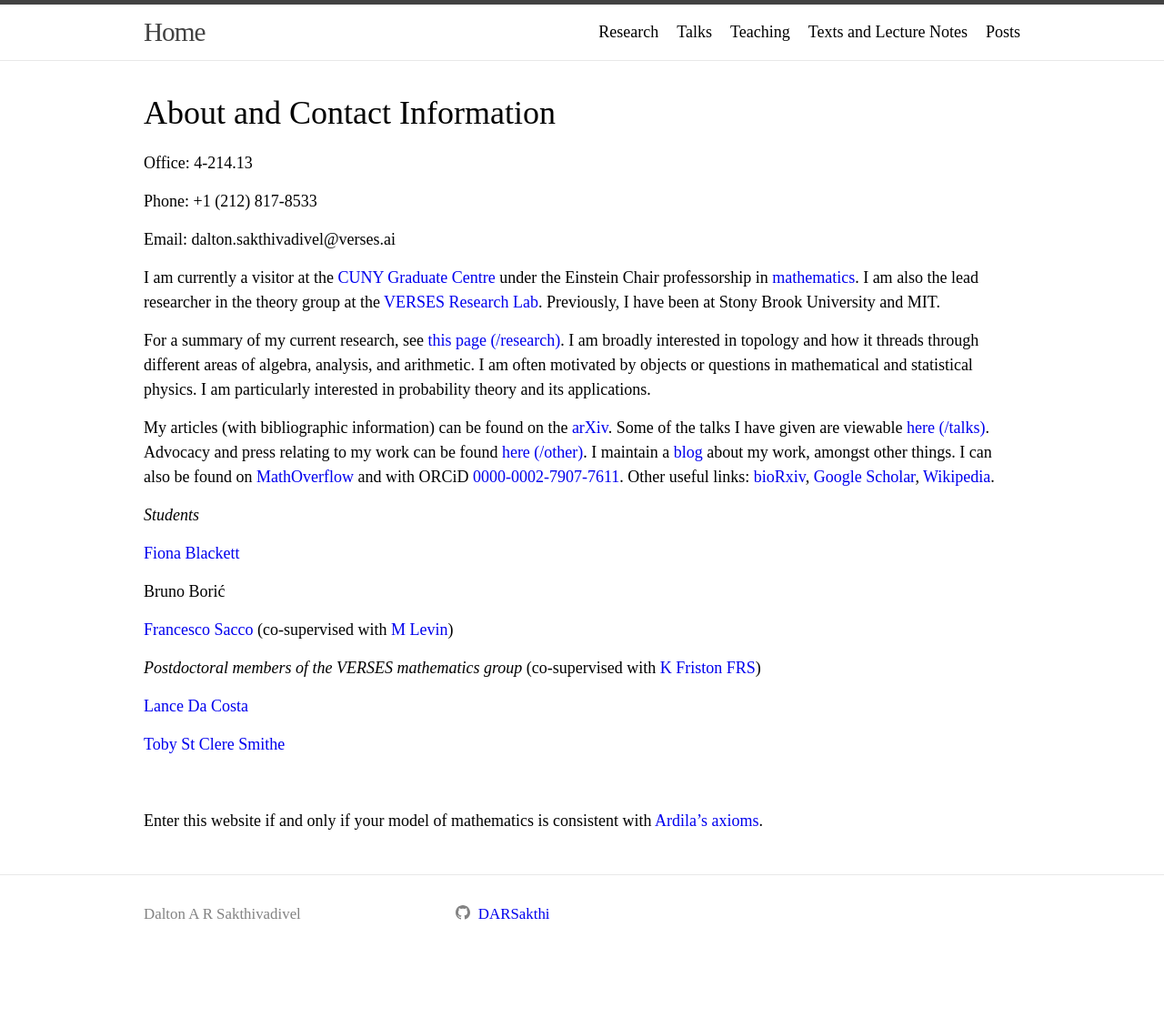
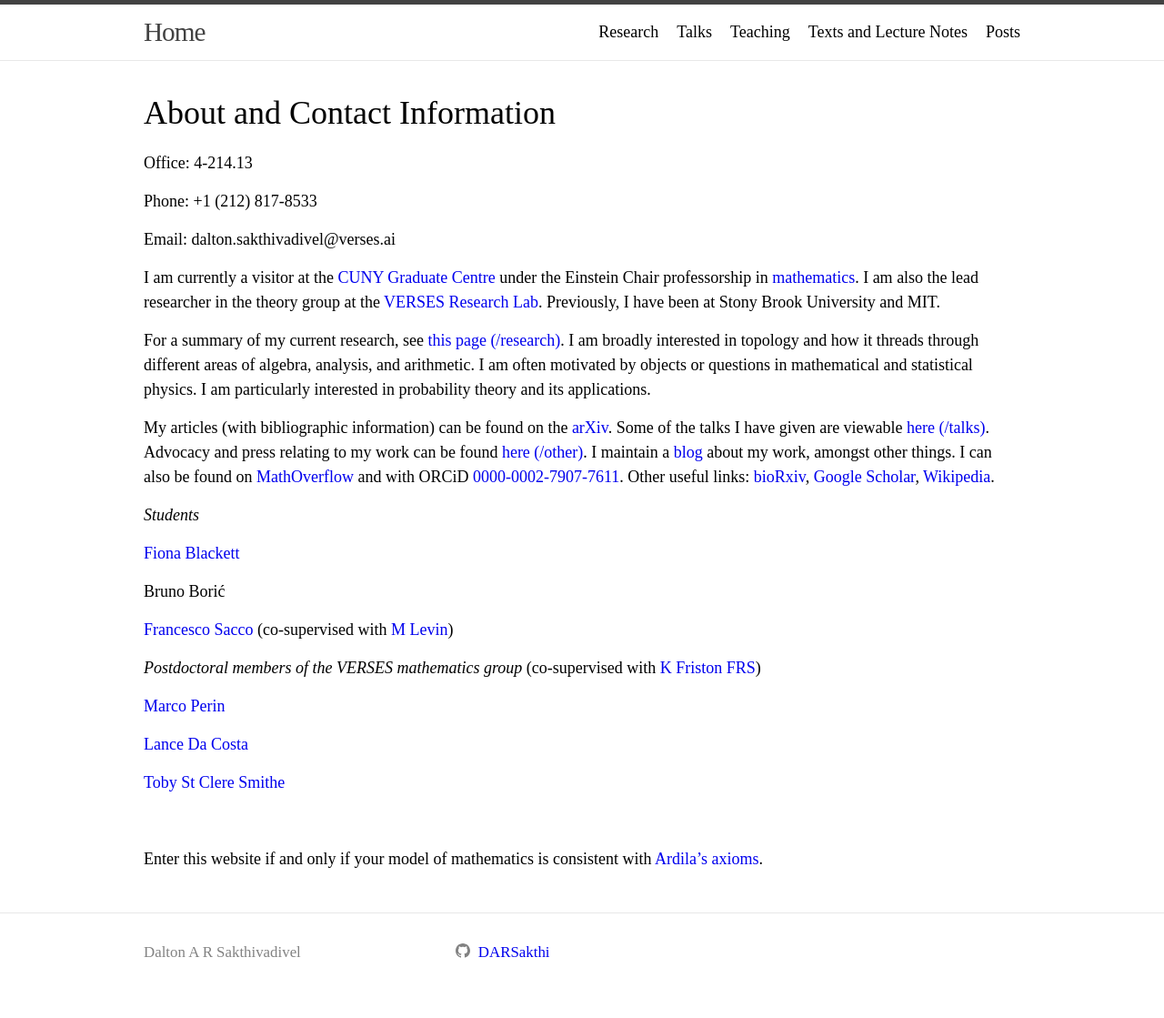
Before and after one commit to DARSakthi/DARSakthi.github.io, a Jekyll site: the page built from index.markdown, in a window 1280 px wide. Shown: the whole page at 91% size. Built offline with Jekyll 4.4.1, drawn with Linux system fonts in a browser that asks for light colours; before the commit the page ends 1077 px from its top, so only the background shows below that.

Commit message:
Add Marco

```diff
--- a/index.markdown
+++ b/index.markdown
@@ -29,6 +29,8 @@ Bruno Borić
 
 _Postdoctoral members of the VERSES mathematics group_ (co-supervised with [K Friston FRS](https://en.wikipedia.org/wiki/Karl_J._Friston))
 
+[Marco Perin](https://scholar.google.com/citations?user=T43xleQAAAAJ&hl=en)
+
 [Lance Da Costa](https://scholar.google.com/citations?user=PCHqHCsAAAAJ&hl=en)
 
 [Toby St Clere Smithe](https://tsmithe.net)
```
